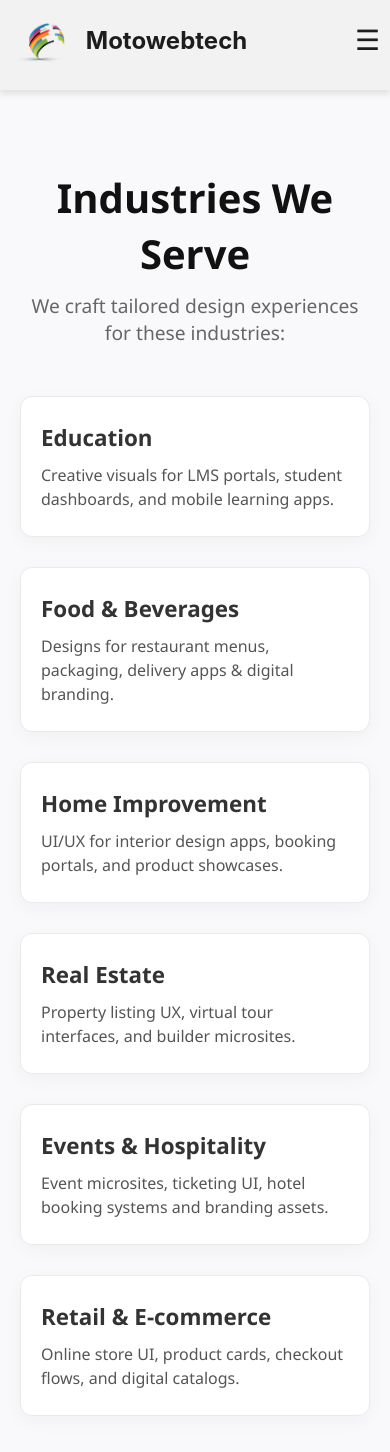
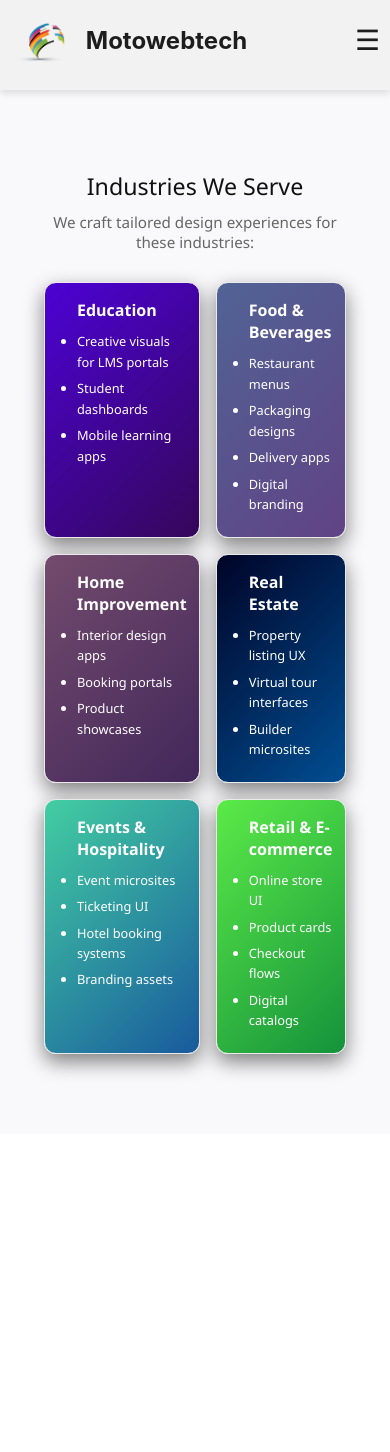
Before and after one commit to shanky2113/moto, a React (Create React App) app: page /About in a window 390 px wide. Shown: the top 1452 px of the page. After the commit the page ends 1134 px from the top, so only its background shows below. Built offline with nearby package versions, Linux system fonts and the light colour scheme.

Commit message:
Update: responsive styles and improvements

```diff
--- a/src/Components/About.css
+++ b/src/Components/About.css
@@ -3,16 +3,20 @@
   background: #f9f9fb;
   font-family: 'Segoe UI', Tahoma, Geneva, Verdana, sans-serif;
   color: #222;
+
 }
 
 .container {
-  max-width: 1200px;
+  max-width: 1000px;
   margin: auto;
+  display: flex;
+  flex-direction: column;
+
 }
 
 .section-title {
   font-size: 2.5rem;
-  font-weight: 700;
+  font-weight: 500;
   margin-bottom: 10px;
   text-align: center;
   color: #111;
@@ -27,9 +31,10 @@
 
 .industries-grid {
   display: grid;
-  grid-template-columns: repeat(auto-fit, minmax(260px, 1fr));
+  grid-template-columns: repeat(auto-fit, minmax(280px, 1fr));
   gap: 30px;
 }
+
 
 .industry-card {
   background: #fff;
@@ -49,11 +54,99 @@
 .industry-card h3 {
   font-size: 1.4rem;
   margin-bottom: 10px;
-  color: #333;
+  color: #ffffff;
+  padding-left: 20px;
 }
 
-.industry-card p {
-  font-size: 1rem;
-  color: #555;
-  line-height: 1.5;
+
+.industry-card ul {
+  padding-left: 20px;
+  margin-top: 10px;
+  list-style-type: disc;
+  color: #fff; /* if dark background */
 }
+
+.industry-card li {
+  font-size: 14.5px;
+  line-height: 1.6;
+  margin-bottom: 6px;
+}
+
+/* 🌐 Large tablets & small desktops (max-width: 1024px) */
+@media (max-width: 1024px) {
+  .container {
+    padding: 0 24px;
+  }
+
+  .industry-card {
+    padding: 22px 18px;
+  }
+}
+
+/* 📱 Tablets & small laptops (max-width: 768px) */
+@media (max-width: 768px) {
+  .section-title {
+    font-size: 1.8rem;
+  }
+
+  .section-subtitle {
+    font-size: 0.95rem;
+    margin-bottom: 30px;
+  }
+
+  .industry-card {
+    padding: 20px 16px;
+  }
+
+  .industry-card h3 {
+    font-size: 1.15rem;
+  }
+
+  .industry-card li {
+    font-size: 0.9rem;
+  }
+
+  .industries-grid {
+    gap: 24px;
+  }
+}
+
+/* 📱 Phones (max-width: 576px) */
+@media (max-width: 576px) {
+  .industries-grid {
+    grid-template-columns: repeat(2, 1fr); /* Show 2 cards per row */
+    gap: 16px;
+  }
+
+  .industry-card {
+    padding: 16px 12px;
+  }
+
+  .industry-card h3 {
+    font-size: 1rem;
+  }
+
+  .industry-card li {
+    font-size: 0.85rem;
+  }
+}
+
+
+/* 📱 Very small phones (max-width: 400px) */
+@media (max-width: 400px) {
+  .section-title {
+    font-size: 1.45rem;
+  }
+
+  .industry-card {
+    padding: 16px 12px;
+  }
+
+  .industry-card h3 {
+    font-size: 1rem;
+  }
+
+  .industry-card li {
+    font-size: 0.8rem;
+  }
+}
--- a/src/Components/About.jsx
+++ b/src/Components/About.jsx
@@ -4,27 +4,66 @@ import './About.css';
 const industries = [
   {
     title: 'Education',
-    description: 'Creative visuals for LMS portals, student dashboards, and mobile learning apps.',
+    description: [
+      'Creative visuals for LMS portals',
+      'Student dashboards',
+      'Mobile learning apps',
+    ],
+    bg: 'linear-gradient(135deg, #4c02d4, #35075a)',
+    shadow: '0 8px 20px rgba(0, 0, 0, 0.49)',
   },
   {
     title: 'Food & Beverages',
-    description: 'Designs for restaurant menus, packaging, delivery apps & digital branding.',
+    description: [
+      'Restaurant menus',
+      'Packaging designs',
+      'Delivery apps',
+      'Digital branding',
+    ],
+    bg: 'linear-gradient(135deg, #516395, #614385)',
+    shadow: '0 8px 20px rgba(0, 0, 0, 0.49)',
   },
   {
     title: 'Home Improvement',
-    description: 'UI/UX for interior design apps, booking portals, and product showcases.',
+    description: [
+      'Interior design apps',
+      'Booking portals',
+      'Product showcases',
+    ],
+    bg: 'linear-gradient(135deg, #734b6d, #42275a)',
+    shadow: '0 8px 20px rgba(0, 0, 0, 0.49)',
   },
   {
     title: 'Real Estate',
-    description: 'Property listing UX, virtual tour interfaces, and builder microsites.',
+    description: [
+      'Property listing UX',
+      'Virtual tour interfaces',
+      'Builder microsites',
+    ],
+    bg: 'linear-gradient(135deg, #000428 , #004e92)',
+    shadow: '0 8px 20px rgba(0, 0, 0, 0.49)',
   },
   {
     title: 'Events & Hospitality',
-    description: 'Event microsites, ticketing UI, hotel booking systems and branding assets.',
+    description: [
+      'Event microsites',
+      'Ticketing UI',
+      'Hotel booking systems',
+      'Branding assets',
+    ],
+    bg: 'linear-gradient(135deg, #43cea2 , #185a9d)',
+    shadow: '0 8px 20px rgba(0, 0, 0, 0.49)',
   },
   {
     title: 'Retail & E-commerce',
-    description: 'Online store UI, product cards, checkout flows, and digital catalogs.',
+    description: [
+      'Online store UI',
+      'Product cards',
+      'Checkout flows',
+      'Digital catalogs',
+    ],
+    bg: 'linear-gradient(135deg,rgb(91, 235, 72),rgb(21, 146, 59))',
+    shadow: '0 8px 20px rgba(0, 0, 0, 0.49)',
   },
 ];
 
@@ -36,9 +75,13 @@ const IndustriesSection = () => {
         <p className="section-subtitle">We craft tailored design experiences for these industries:</p>
         <div className="industries-grid">
           {industries.map((industry, idx) => (
-            <div key={idx} className="industry-card">
+            <div key={idx} className="industry-card" style={{ background: industry.bg, boxShadow: industry.shadow }}>
               <h3>{industry.title}</h3>
-              <p>{industry.description}</p>
+              <ul>
+    {industry.description.map((point, i) => (
+      <li key={i}>{point}</li>
+    ))}
+  </ul>
             </div>
           ))}
         </div>
--- a/src/Components/Designing.jsx
+++ b/src/Components/Designing.jsx
@@ -11,7 +11,7 @@ import logo2 from '../Assets/logos/logo2.svg';
 import logo3 from '../Assets/logos/logo3.svg';
 import logo4 from '../Assets/logos/logo4.svg';
 import logo5 from '../Assets/logos/logo5.svg';
-
+import About from '../Components/About.jsx';
 const logos = [logo1, logo2, logo3, logo4, logo5];
 
 const icons = [
@@ -103,6 +103,7 @@ function Designing() {
         </div>
       </div>
               </div>
+              <About />
 
     </>
   );
```
